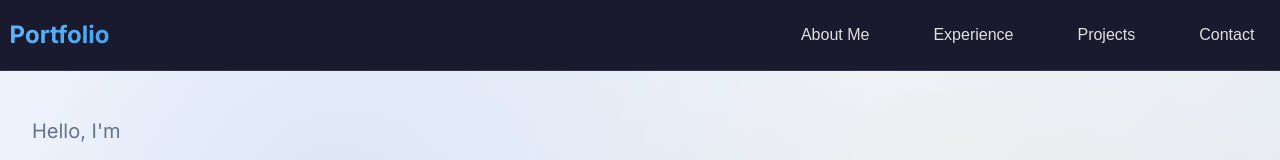
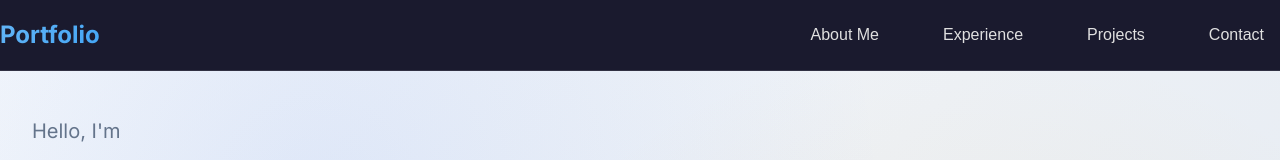
Before and after one commit to IgnacioDN/Portfolio, a React (Vite) app in the folder Portfolio-Project/: page / in a window 1280 px wide. Shown: the top 160 px of the page. Built offline with nearby package versions, Linux system fonts and the light colour scheme.

Commit message:
Update Header.css styles - improve navigation and mobile responsiveness

```diff
--- a/Portfolio-Project/src/styles/Header.css
+++ b/Portfolio-Project/src/styles/Header.css
@@ -19,7 +19,6 @@
 .header-container {
     max-width: 1280px;
     margin: 0 auto;
-    padding: 0 0.6rem;
     display: flex;
     justify-content: space-between;
     align-items: center;
```
